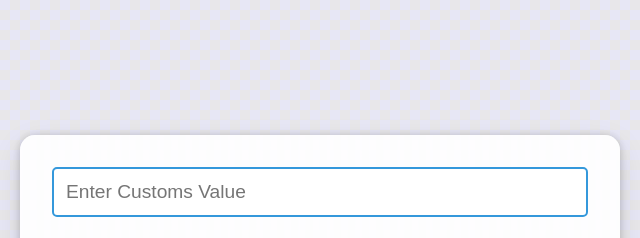
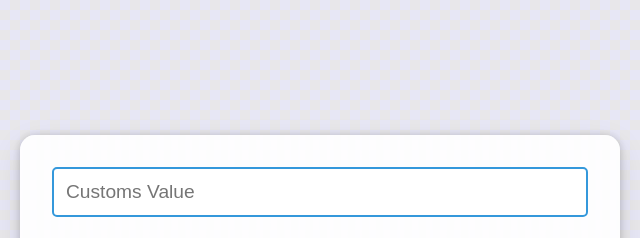
Before and after one commit to znegva-k/Customs-Value-break, a plain HTML site: page index.html in a window 1280 px wide. Shown: the top 238 px of the page, 320-960 px from the left. Drawn offline with Linux system fonts and the light colour scheme.

Commit message:
Update index.html
update placeholder

```diff
--- a/index.html
+++ b/index.html
@@ -18,7 +18,7 @@
         <input
           type="number"
           id="custom-value"
-          placeholder="Enter Customs Value"
+          placeholder="Customs Value"
           aria-label="Enter Customs Value"
         />
         <dl class="results">
```
